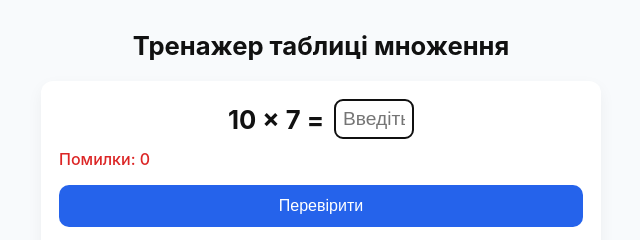
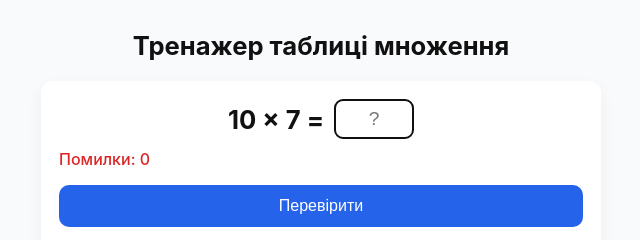
Before and after one commit to serhii844/math-tbl, a plain HTML site: page index.html in a window 1280 px wide. Shown: the top 240 px of the page, 319-959 px from the left. Drawn offline with Linux system fonts and the light colour scheme.

Commit message:
Update input placeholder and fix main tag position

```diff
--- a/index.html
+++ b/index.html
@@ -16,7 +16,7 @@
       <div class="example-row">
         <div id="example" class="example">— × — =</div>
         <div class="input-wrapper">
-          <input id="answer" inputmode="numeric" autocomplete="off" placeholder="Введіть відповідь" />
+          <input id="answer" inputmode="numeric" autocomplete="off" placeholder="?" />
           <span id="errorMark" class="error-mark" hidden>❌</span>
         </div>
       </div>
@@ -43,8 +43,8 @@
         Код: <span id="finalCode"></span>
       </div>
     </section>
-  </main>
 
   <script src="script.js"></script>
+  </main>
 </body>
 </html>
```
